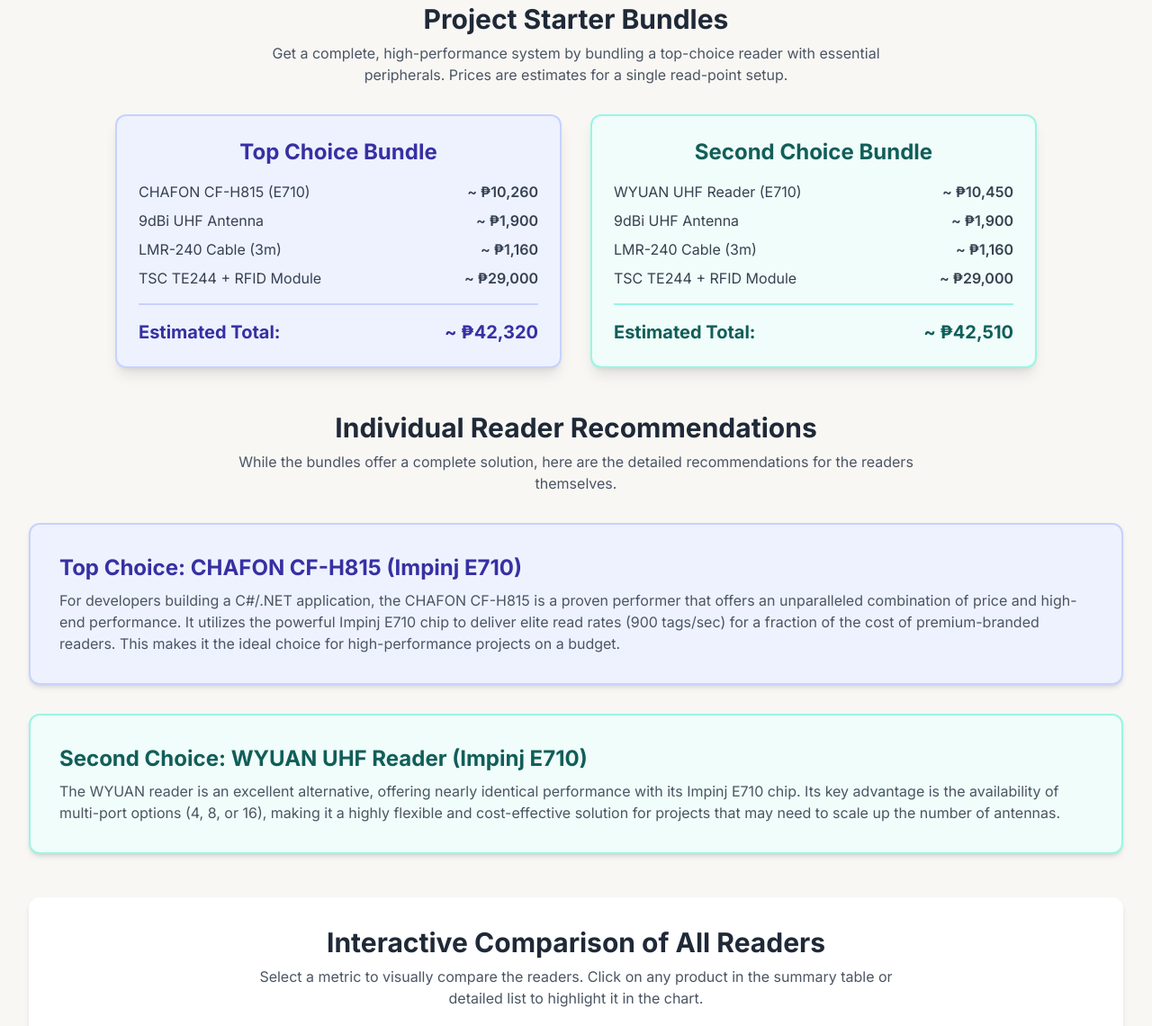
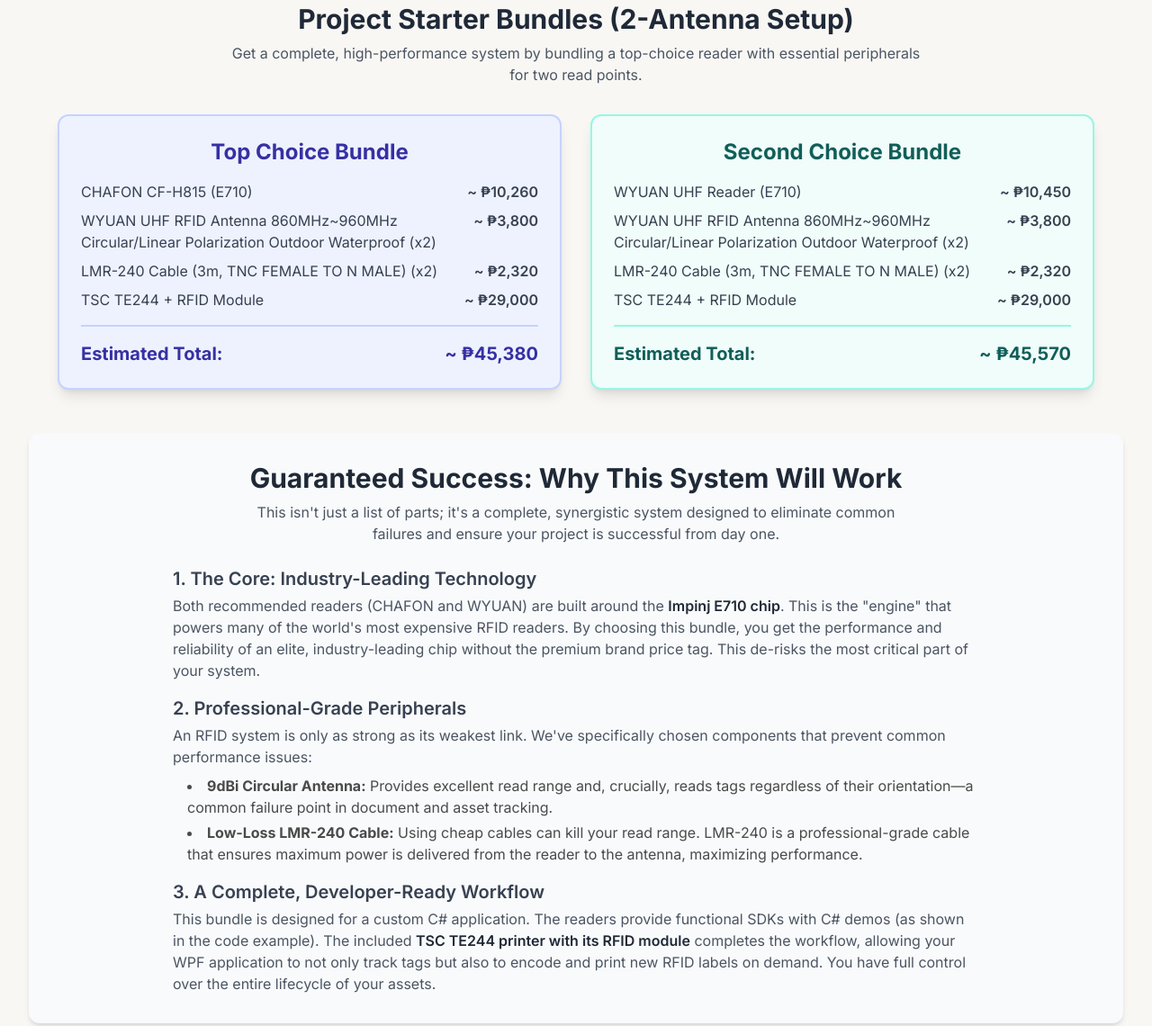
Before and after one commit to GieExe/G-TEMP, a plain HTML site: page index.html in a window 1280 px wide. Shown: the part 181-1321 px from the top of the page at 90% size. Drawn offline with nearby package versions, Linux system fonts and the light colour scheme.

Commit message:
Update index.html

```diff
--- a/index.html
+++ b/index.html
@@ -10,13 +10,14 @@
     <link rel="preconnect" href="https://fonts.gstatic.com" crossorigin>
     <link href="https://fonts.googleapis.com/css2?family=Inter:wght@400;500;600;700&display=swap" rel="stylesheet">
     <!-- Chosen Palette: Calm Tech -->
-    <!-- Application Structure Plan: The application leads with a 'Project Starter Bundles' section, providing immediate, actionable cost estimates. This is followed by 'Top Choice' and 'Second Choice' recommendations for readers. A 'Performance Benchmark', 'Interactive Comparison' chart, 'Product Summary' table, and 'Detailed Product Profiles' follow. This structure guides the user from a complete system cost to individual component analysis. -->
+    <!-- Application Structure Plan: The application leads with 'Project Starter Bundles', followed by a convincing 'Why This System Will Work' section. 'Top Choice' and 'Second Choice' recommendations, a 'Performance Benchmark', 'Interactive Comparison' chart, 'Product Summary' table, and 'Detailed Product Profiles' follow. This structure guides the user from a complete system cost to individual component analysis. -->
     <!-- Visualization & Content Choices:
         1. Starter Bundles -> Goal: Provide total cost estimate -> Viz/Presentation: Two side-by-side cards with itemized lists and total price (HTML/Tailwind).
-        2. Benchmark/Top/Second Choice -> Goal: Inform & Recommend -> Viz/Presentation: Distinctly styled feature cards (HTML/Tailwind). -> Interaction: Static.
-        3. Product Comparison -> Goal: Compare -> Viz/Presentation: A dynamic horizontal bar chart (Chart.js). -> Interaction: A dropdown filters the chart metric. Clicking a summary table row or a product card below highlights its bar.
-        4. Summary Table -> Goal: Scan & Compare -> Viz/Presentation: An HTML table with key performance indicators. -> Interaction: Clicking a row highlights it and syncs with the chart and detailed cards below.
-        5. Detailed Product Info -> Goal: Explore Details -> Viz/Presentation: A series of detailed "product cards" (HTML/Tailwind). -> Interaction: Clicking a card highlights it and syncs with the chart and summary table.
+        2. Why it Works -> Goal: Convince & build confidence -> Viz/Presentation: A detailed explanatory section with clear headings.
+        3. Benchmark/Top/Second Choice -> Goal: Inform & Recommend -> Viz/Presentation: Distinctly styled feature cards (HTML/Tailwind). -> Interaction: Static.
+        4. Product Comparison -> Goal: Compare -> Viz/Presentation: A dynamic horizontal bar chart (Chart.js). -> Interaction: A dropdown filters the chart metric. Clicking a summary table row or a product card below highlights its bar.
+        5. Summary Table -> Goal: Scan & Compare -> Viz/Presentation: An HTML table with key performance indicators. -> Interaction: Clicking a row highlights it and syncs with the chart and detailed cards below.
+        6. Detailed Product Info -> Goal: Explore Details -> Viz/Presentation: A series of detailed "product cards" (HTML/Tailwind). -> Interaction: Clicking a card highlights it and syncs with the chart and summary table.
     -->
     <!-- CONFIRMATION: NO SVG graphics used. NO Mermaid JS used. -->
     <style>
@@ -60,39 +61,64 @@
         <main>
             <section id="starter-bundles" class="mb-12">
                 <div class="text-center mb-8">
-                     <h2 class="text-3xl font-bold text-gray-800">Project Starter Bundles</h2>
-                     <p class="max-w-3xl mx-auto text-gray-600 mt-2">Get a complete, high-performance system by bundling a top-choice reader with essential peripherals. Prices are estimates for a single read-point setup.</p>
+                     <h2 class="text-3xl font-bold text-gray-800">Project Starter Bundles (2-Antenna Setup)</h2>
+                     <p class="max-w-3xl mx-auto text-gray-600 mt-2">Get a complete, high-performance system by bundling a top-choice reader with essential peripherals for two read points.</p>
                 </div>
-                <div class="grid md:grid-cols-2 gap-8 max-w-5xl mx-auto">
+                <div class="grid md:grid-cols-2 gap-8 max-w-6xl mx-auto">
                     <!-- Bundle 1: Top Choice -->
                     <div class="bg-indigo-50 rounded-xl shadow-lg p-6 border-2 border-indigo-200">
                         <h3 class="text-2xl font-bold text-indigo-800 text-center mb-4">Top Choice Bundle</h3>
                         <ul class="space-y-2 text-gray-700">
-                            <li class="flex justify-between"><span>CHAFON CF-H815 (E710)</span> <span class="font-semibold">~ ₱10,260</span></li>
-                            <li class="flex justify-between"><span>9dBi UHF Antenna</span> <span class="font-semibold">~ ₱1,900</span></li>
-                            <li class="flex justify-between"><span>LMR-240 Cable (3m)</span> <span class="font-semibold">~ ₱1,160</span></li>
-                            <li class="flex justify-between"><span>TSC TE244 + RFID Module</span> <span class="font-semibold">~ ₱29,000</span></li>
+                            <li class="flex justify-between items-start"><span class="flex-1 pr-2">CHAFON CF-H815 (E710)</span> <span class="font-semibold text-right">~ ₱10,260</span></li>
+                            <li class="flex justify-between items-start"><span class="flex-1 pr-2">WYUAN UHF RFID Antenna 860MHz~960MHz Circular/Linear Polarization Outdoor Waterproof (x2)</span> <span class="font-semibold text-right">~ ₱3,800</span></li>
+                            <li class="flex justify-between items-start"><span class="flex-1 pr-2">LMR-240 Cable (3m, TNC FEMALE TO N MALE) (x2)</span> <span class="font-semibold text-right">~ ₱2,320</span></li>
+                            <li class="flex justify-between items-start"><span class="flex-1 pr-2">TSC TE244 + RFID Module</span> <span class="font-semibold text-right">~ ₱29,000</span></li>
                         </ul>
                         <div class="border-t-2 border-indigo-200 my-4"></div>
                         <div class="flex justify-between items-center text-xl font-bold text-indigo-800">
                             <span>Estimated Total:</span>
-                            <span>~ ₱42,320</span>
+                            <span>~ ₱45,380</span>
                         </div>
                     </div>
                     <!-- Bundle 2: Second Choice -->
                     <div class="bg-teal-50 rounded-xl shadow-lg p-6 border-2 border-teal-200">
                          <h3 class="text-2xl font-bold text-teal-800 text-center mb-4">Second Choice Bundle</h3>
                         <ul class="space-y-2 text-gray-700">
-                           <li class="flex justify-between"><span>WYUAN UHF Reader (E710)</span> <span class="font-semibold">~ ₱10,450</span></li>
-                            <li class="flex justify-between"><span>9dBi UHF Antenna</span> <span class="font-semibold">~ ₱1,900</span></li>
-                            <li class="flex justify-between"><span>LMR-240 Cable (3m)</span> <span class="font-semibold">~ ₱1,160</span></li>
-                            <li class="flex justify-between"><span>TSC TE244 + RFID Module</span> <span class="font-semibold">~ ₱29,000</span></li>
+                           <li class="flex justify-between items-start"><span class="flex-1 pr-2">WYUAN UHF Reader (E710)</span> <span class="font-semibold text-right">~ ₱10,450</span></li>
+                            <li class="flex justify-between items-start"><span class="flex-1 pr-2">WYUAN UHF RFID Antenna 860MHz~960MHz Circular/Linear Polarization Outdoor Waterproof (x2)</span> <span class="font-semibold text-right">~ ₱3,800</span></li>
+                            <li class="flex justify-between items-start"><span class="flex-1 pr-2">LMR-240 Cable (3m, TNC FEMALE TO N MALE) (x2)</span> <span class="font-semibold text-right">~ ₱2,320</span></li>
+                            <li class="flex justify-between items-start"><span class="flex-1 pr-2">TSC TE244 + RFID Module</span> <span class="font-semibold text-right">~ ₱29,000</span></li>
                         </ul>
                         <div class="border-t-2 border-teal-200 my-4"></div>
                         <div class="flex justify-between items-center text-xl font-bold text-teal-800">
                             <span>Estimated Total:</span>
-                            <span>~ ₱42,510</span>
+                            <span>~ ₱45,570</span>
                         </div>
+                    </div>
+                </div>
+            </section>
+
+            <section id="why-it-works" class="bg-gray-50 rounded-xl shadow-md p-8 mb-12">
+                 <div class="text-center mb-6">
+                     <h2 class="text-3xl font-bold text-gray-800">Guaranteed Success: Why This System Will Work</h2>
+                     <p class="max-w-3xl mx-auto text-gray-600 mt-2">This isn't just a list of parts; it's a complete, synergistic system designed to eliminate common failures and ensure your project is successful from day one.</p>
+                </div>
+                <div class="max-w-4xl mx-auto">
+                    <div class="mb-4">
+                        <h3 class="text-xl font-semibold text-gray-700">1. The Core: Industry-Leading Technology</h3>
+                        <p class="text-gray-600 mt-1">Both recommended readers (CHAFON and WYUAN) are built around the <strong class="font-semibold text-gray-800">Impinj E710 chip</strong>. This is the "engine" that powers many of the world's most expensive RFID readers. By choosing this bundle, you get the performance and reliability of an elite, industry-leading chip without the premium brand price tag. This de-risks the most critical part of your system.</p>
+                    </div>
+                    <div class="mb-4">
+                        <h3 class="text-xl font-semibold text-gray-700">2. Professional-Grade Peripherals</h3>
+                        <p class="text-gray-600 mt-1">An RFID system is only as strong as its weakest link. We've specifically chosen components that prevent common performance issues:</p>
+                        <ul class="list-disc list-inside mt-2 space-y-1 pl-4">
+                            <li><strong>9dBi Circular Antenna:</strong> Provides excellent read range and, crucially, reads tags regardless of their orientation—a common failure point in document and asset tracking.</li>
+                            <li><strong>Low-Loss LMR-240 Cable:</strong> Using cheap cables can kill your read range. LMR-240 is a professional-grade cable that ensures maximum power is delivered from the reader to the antenna, maximizing performance.</li>
+                        </ul>
+                    </div>
+                    <div>
+                        <h3 class="text-xl font-semibold text-gray-700">3. A Complete, Developer-Ready Workflow</h3>
+                        <p class="text-gray-600 mt-1">This bundle is designed for a custom C# application. The readers provide functional SDKs with C# demos (as shown in the code example). The included <strong class="font-semibold text-gray-800">TSC TE244 printer with its RFID module</strong> completes the workflow, allowing your WPF application to not only track tags but also to encode and print new RFID labels on demand. You have full control over the entire lifecycle of your assets.</p>
                     </div>
                 </div>
             </section>
```
